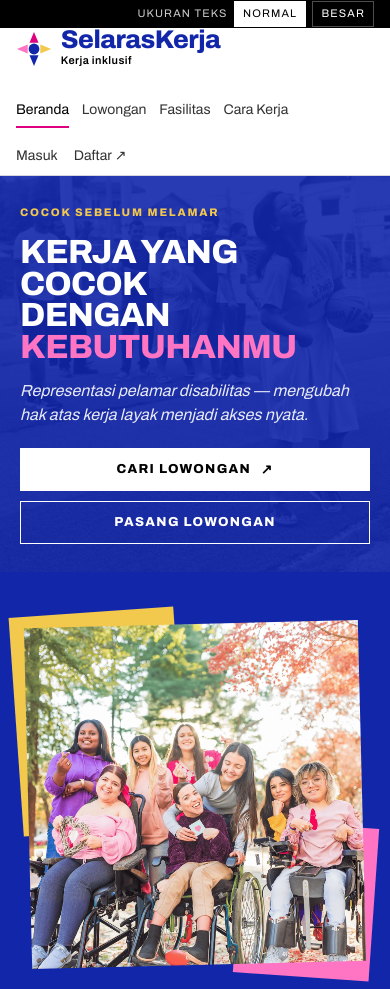
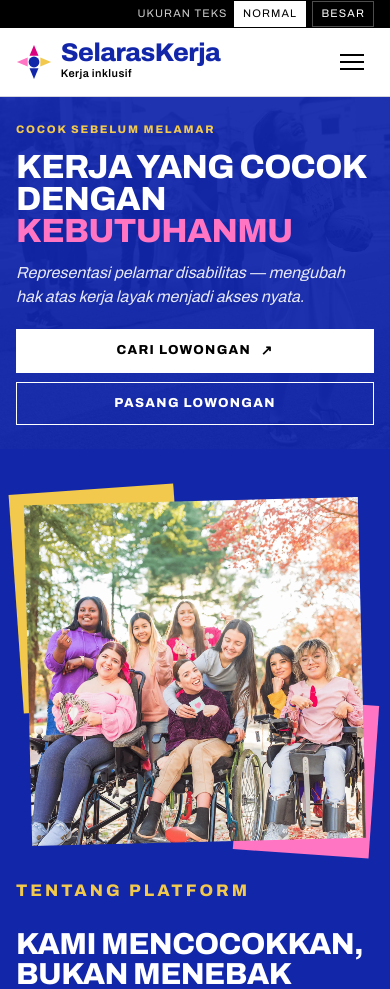
Before and after one commit to dodoezt/SelarasKerja, a PHP site: page /index.php in a window 390 px wide. Shown: the top 989 px of the page. Run offline with PHP 8.4, Linux system fonts and the light colour scheme; data comes from the database, SQL or seed files in the repository.

Commit message:
Improve hero and mobile navigation
Refines the hero layout and transparency, updates its title markup, and adds a responsive accessible mobile navigation menu.

```diff
--- a/includes/header.php
+++ b/includes/header.php
@@ -47,7 +47,11 @@ $flash  = take_flash();
       </span>
     </a>
 
-    <nav class="nav" aria-label="Navigasi utama">
+    <button class="nav-toggle" type="button" aria-expanded="false" aria-controls="site-nav" aria-label="Buka menu">
+      <span class="nav-toggle__bars" aria-hidden="true"></span>
+    </button>
+
+    <nav class="nav" id="site-nav" aria-label="Navigasi utama">
       <?php if ($user === null): ?>
         <a href="<?= u('/index.php') ?>" <?= $active === 'home' ? 'aria-current="page"' : '' ?>>Beranda</a>
         <a href="<?= u('/lowongan.php') ?>" <?= ($active ?? '') === 'jobs' ? 'aria-current="page"' : '' ?>>Lowongan</a>
--- a/index.php
+++ b/index.php
@@ -29,8 +29,7 @@ require __DIR__ . '/includes/header.php';
     <div class="hero__plate">
       <p class="hero__kicker">Cocok sebelum melamar</p>
       <h1 class="hero__title" id="hero-title">
-        Kerja yang cocok<br>
-        dengan <em>kebutuhanmu</em>
+        Kerja yang cocok<br>dengan <em>kebutuhanmu</em>
       </h1>
       <p class="hero__sub">Representasi pelamar disabilitas — mengubah hak atas kerja layak menjadi akses nyata.</p>
       <div class="hero__actions">
--- a/public/css/style.css
+++ b/public/css/style.css
@@ -213,8 +213,10 @@ a:focus-visible, button:focus-visible { outline-offset: 3px; }
 .hero {
   position: relative;
   display: flex;
-  align-items: stretch;
-  min-height: clamp(400px, 44vw, 620px);
+  align-items: center;
+  --edge: max(var(--gutter), calc((100% - var(--wide)) / 2 + var(--gutter)));
+  min-height: clamp(440px, 44vw, 660px);
+  padding-block: clamp(2.25rem, 4.5vw, 4rem);
   background: var(--blue-dark);
   overflow: hidden;
 }
@@ -224,21 +226,24 @@ a:focus-visible, button:focus-visible { outline-offset: 3px; }
   width: 100%;
   height: 100%;
   object-fit: cover;
-  object-position: 72% 5%;
+  object-position: 74% 4%;
   filter: grayscale(1) contrast(1.05);
 }
+/* Plat biru semi-transparan menempel tepi kiri, teks di dalamnya */
 .hero__plate {
   position: relative;
   z-index: 1;
-  background: var(--blue);
+  background: rgba(18, 38, 170, 0.88);
   color: var(--paper);
-  width: min(46%, 640px);
-  padding: clamp(1.75rem, 3.4vw, 3.25rem) clamp(1.25rem, 2.6vw, 2.75rem);
+  width: min(54%, 660px);
+  margin-left: var(--edge);
+  padding: clamp(1.5rem, 2.6vw, 2.5rem) clamp(1.25rem, 2.4vw, 2.5rem);
   display: flex;
   flex-direction: column;
-  justify-content: center;
-  gap: 1rem;
+  gap: 0.85rem;
 }
+.hero__actions { display: flex; flex-wrap: wrap; gap: 0.6rem; padding-top: 0.5rem; }
+
 .hero__kicker {
   font-size: var(--fs-micro);
   font-weight: 800;
@@ -262,7 +267,7 @@ a:focus-visible, button:focus-visible { outline-offset: 3px; }
   color: #ffffffe6;
   max-width: 36ch;
 }
-.hero__actions { display: flex; flex-wrap: wrap; gap: 0.6rem; padding-top: 0.4rem; }
+.hero__title { font-size: clamp(1.85rem, 3.7vw, 3.3rem); line-height: 0.95; max-width: none; }
 
 /* ---------- Pita warna ---------- */
 .band { padding-block: clamp(2.5rem, 5vw, 4.75rem); }
@@ -787,6 +792,77 @@ a:focus-visible, button:focus-visible { outline-offset: 3px; }
 }
 
 /* ---------- Responsif ---------- */
+/* Tombol menu mobile (gaya IDA: ikon tiga garis, panel putih penuh) */
+.nav-toggle {
+  display: none;
+  align-items: center;
+  justify-content: center;
+  width: 44px;
+  height: 44px;
+  padding: 10px;
+  background: transparent;
+  border: 0;
+  cursor: pointer;
+}
+.nav-toggle__bars,
+.nav-toggle__bars::before,
+.nav-toggle__bars::after {
+  display: block;
+  width: 24px;
+  height: 2px;
+  background: var(--ink);
+}
+.nav-toggle__bars { position: relative; }
+.nav-toggle__bars::before,
+.nav-toggle__bars::after { content: ""; position: absolute; left: 0; }
+.nav-toggle__bars::before { top: -7px; }
+.nav-toggle__bars::after { top: 7px; }
+.site-head.is-open .nav-toggle__bars { background: transparent; }
+.site-head.is-open .nav-toggle__bars::before { transform: translateY(7px) rotate(45deg); }
+.site-head.is-open .nav-toggle__bars::after { transform: translateY(-7px) rotate(-45deg); }
+
+@media (max-width: 900px) {
+  .site-head__inner { min-height: 68px; }
+  .nav-toggle { display: inline-flex; }
+  .nav {
+    display: none;
+    position: absolute;
+    z-index: 19;
+    top: 100%;
+    left: 0;
+    right: 0;
+    flex-direction: column;
+    align-items: stretch;
+    gap: 0;
+    background: var(--paper);
+    border-bottom: 1px solid var(--line);
+    box-shadow: 0 16px 28px #0000001f;
+    padding: 0.25rem var(--gutter) 1.25rem;
+    max-height: calc(100vh - 4rem);
+    overflow-y: auto;
+  }
+  .site-head.is-open .nav { display: flex; }
+  .nav > a,
+  .nav__actions a {
+    padding: 0.9rem 0;
+    border-bottom: 1px solid #0000001f;
+    font-size: 1rem;
+    font-weight: 600;
+  }
+  .nav > a:hover,
+  .nav > a[aria-current="page"] { border-bottom-color: #0000001f; color: var(--blue); }
+  .nav__actions {
+    flex-direction: column;
+    align-items: stretch;
+    gap: 0;
+    margin: 0.5rem 0 0;
+  }
+  .nav > a:last-of-type,
+  .nav__actions a:last-child { border-bottom: 0; }
+  .nav__user { padding: 0.9rem 0 0.25rem; }
+  .nav__actions .btn { align-self: flex-start; }
+}
+
 @media (max-width: 980px) {
   .band__grid, .story { grid-template-columns: 1fr; }
   .collage { max-width: 520px; }
@@ -796,9 +872,14 @@ a:focus-visible, button:focus-visible { outline-offset: 3px; }
   .filters { grid-template-columns: 1fr 1fr; }
 }
 @media (max-width: 860px) {
-  .hero { min-height: 0; display: block; }
-  .hero__photo { object-position: 64% 8%; }
-  .hero__plate { width: 100%; background: #1226aae6; }
+  .hero { min-height: 0; display: block; padding: 0; }
+  .hero__photo { object-position: 64% 6%; }
+  .hero__plate {
+    width: 100%;
+    margin-left: 0;
+    background: rgba(18, 38, 170, 0.94);
+    padding: clamp(1.5rem, 4vw, 2.25rem) var(--gutter);
+  }
   .mosaic { gap: 8px; }
 }
 @media (max-width: 640px) {
--- a/public/js/accessibility.js
+++ b/public/js/accessibility.js
@@ -19,3 +19,32 @@
     b.addEventListener('click', function () { apply(b.dataset.textSize); });
   });
 })();
+
+// Menu mobile: tombol tiga garis membuka panel navigasi.
+(function () {
+  var head = document.querySelector('.site-head');
+  var btn = document.querySelector('.nav-toggle');
+  if (!head || !btn) return;
+
+  function set(open) {
+    head.classList.toggle('is-open', open);
+    btn.setAttribute('aria-expanded', open ? 'true' : 'false');
+    btn.setAttribute('aria-label', open ? 'Tutup menu' : 'Buka menu');
+  }
+
+  btn.addEventListener('click', function () {
+    set(!head.classList.contains('is-open'));
+  });
+
+  document.addEventListener('keydown', function (e) {
+    if (e.key === 'Escape') set(false);
+  });
+
+  document.addEventListener('click', function (e) {
+    if (head.classList.contains('is-open') && !head.contains(e.target)) set(false);
+  });
+
+  window.addEventListener('resize', function () {
+    if (window.innerWidth > 900) set(false);
+  });
+})();
```
